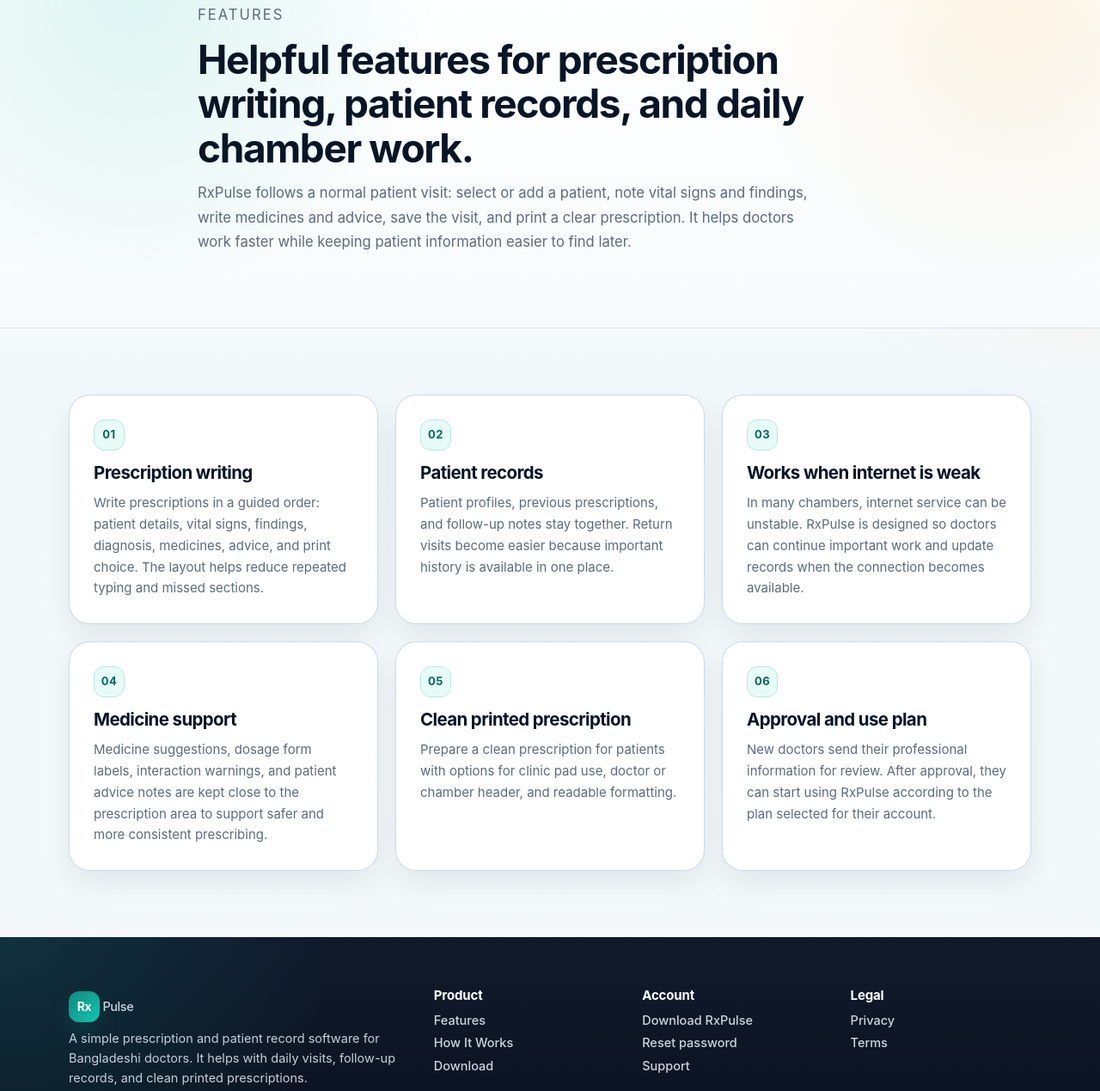
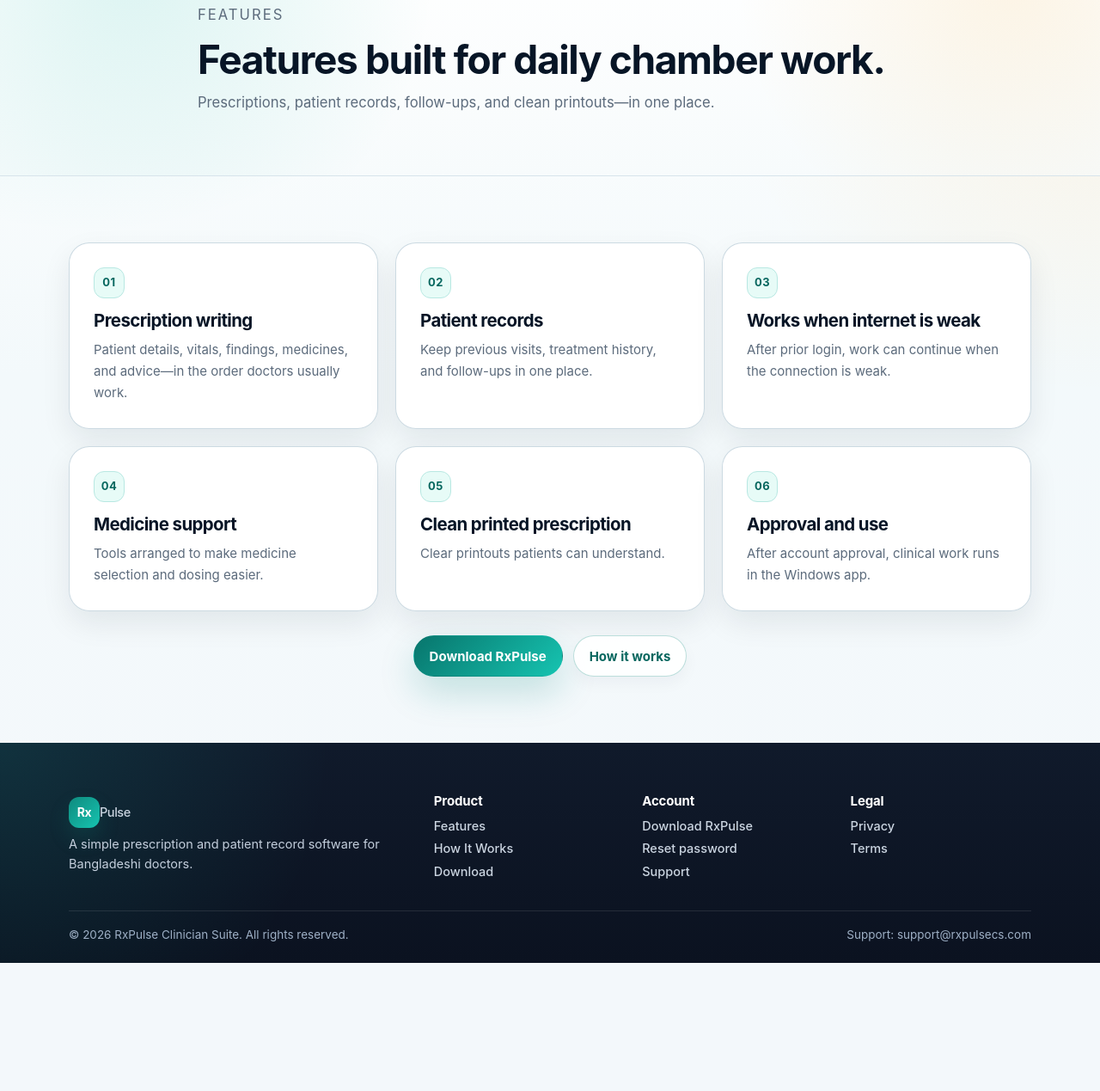
Before and after one commit to mdsjnshaikh-prog/rxpulsecs-website, a plain HTML site: page features.html in a window 1280 px wide. Shown: the part 140-1409 px from the top of the page at 86% size. After the commit the page ends 1260 px from the top, so only its background shows below. Drawn offline with Linux system fonts and the light colour scheme.

Commit message:
UI polish: Features — compact hero, tighter sections, cache-bust

```diff
--- a/features.html
+++ b/features.html
@@ -1,31 +1,26 @@
 <!DOCTYPE html>
-
 <html lang="en">
 <head>
 <meta charset="utf-8"/>
 <meta content="width=device-width, initial-scale=1.0" name="viewport"/>
-<title>Features | RxPulse Clinician Suite</title>
+<title data-title-en="Features | RxPulse Clinician Suite" data-title-bn="ফিচার | RxPulse Clinician Suite">Features | RxPulse Clinician Suite</title>
 <meta content="Simple features for doctors: prescription writing, patient records, follow-up notes, medicine support, and clean printed prescriptions." name="description"/>
 <link href="https://www.rxpulsecs.com/features.html" rel="canonical"/>
-<link href="/design-tokens.css?v=20260803-design-tokens-v1" rel="stylesheet"/>
-<link href="/ui-components.css?v=20260803-design-tokens-v1" rel="stylesheet"/>
-<link href="/styles.css?v=20260803-design-tokens-v1" rel="stylesheet"/>
+<link href="/design-tokens.css?v=20260805-ui-polish" rel="stylesheet"/>
+<link href="/ui-components.css?v=20260805-ui-polish" rel="stylesheet"/>
+<link href="/styles.css?v=20260805-ui-polish" rel="stylesheet"/>
 <script defer="" src="/script.js?v=20260803-design-tokens-v1"></script>
 </head>
-<body class="">
+<body>
 <a class="skip-link" href="#main-content">Skip to main content</a>
 <header class="site-header">
 <div class="container nav">
-<a aria-label="RxPulse home" class="brand" href="/index.html">
-<span class="brand-mark">Rx</span>
-<span>Pulse</span>
-</a>
-<button aria-label="Switch language" class="lang-toggle mobile-lang-toggle" data-language-toggle="" type="button">বাংলা</button><button aria-controls="site-nav" aria-expanded="false" aria-label="Open menu" class="nav-toggle" type="button">
-<span></span><span></span><span></span>
-</button>
+<a aria-label="RxPulse home" class="brand" href="/index.html"><span class="brand-mark">Rx</span><span>Pulse</span></a>
+<button aria-label="Switch language" class="lang-toggle mobile-lang-toggle" data-language-toggle="" type="button">বাংলা</button>
+<button aria-controls="site-nav" aria-expanded="false" aria-label="Open menu" class="nav-toggle" type="button"><span></span><span></span><span></span></button>
 <nav aria-label="Primary navigation" class="site-nav" id="site-nav">
 <a data-bn="হোম" data-en="Home" href="/index.html">Home</a>
-<a data-bn="ফিচার" data-en="Features" href="/features.html">Features</a>
+<a data-bn="ফিচার" data-en="Features" href="/features.html" aria-current="page">Features</a>
 <a data-bn="কীভাবে কাজ করে" data-en="How It Works" href="/workflow.html">How It Works</a>
 <a data-bn="ডাউনলোড" data-en="Download" href="/download.html">Download</a>
 <a data-bn="সাপোর্ট" data-en="Support" href="/support.html">Support</a>
@@ -35,54 +30,63 @@
 </div>
 </header>
 <main id="main-content">
-<section class="page-hero">
+<section class="page-hero page-hero--compact">
 <div class="container narrow">
 <p class="eyebrow" data-bn="ফিচার" data-en="Features">Features</p>
-<h1 data-bn="প্রেসক্রিপশন লেখা, রোগীর রেকর্ড রাখা এবং দৈনন্দিন চেম্বার কাজের জন্য সহায়ক ফিচার।" data-en="Helpful features for prescription writing, patient records, and daily chamber work.">Helpful features for prescription writing, patient records, and daily chamber work.</h1>
-<p data-bn="RxPulse একটি সাধারণ রোগী দেখার ধাপ অনুসরণ করে—রোগী নির্বাচন বা নতুন রোগী যোগ করা, vital signs ও findings লেখা, ওষুধ ও পরামর্শ দেওয়া, ভিজিট সংরক্ষণ করা এবং পরিষ্কার প্রেসক্রিপশন প্রিন্ট করা। এতে কাজ দ্রুত হয় এবং পরে রোগীর তথ্য খুঁজে পাওয়া সহজ হয়।" data-en="RxPulse follows a normal patient visit: select or add a patient, note vital signs and findings, write medicines and advice, save the visit, and print a clear prescription. It helps doctors work faster while keeping patient information easier to find later.">RxPulse follows a normal patient visit: select or add a patient, note vital signs and findings, write medicines and advice, save the visit, and print a clear prescription. It helps doctors work faster while keeping patient information easier to find later.</p>
+<h1 data-bn="দৈনন্দিন চেম্বার কাজের জন্য সহায়ক ফিচার।" data-en="Features built for daily chamber work.">Features built for daily chamber work.</h1>
+<p class="page-hero-lead" data-bn="প্রেসক্রিপশন, রোগীর রেকর্ড, ফলো-আপ ও পরিষ্কার প্রিন্ট—এক জায়গায়।" data-en="Prescriptions, patient records, follow-ups, and clean printouts—in one place.">Prescriptions, patient records, follow-ups, and clean printouts—in one place.</p>
 </div>
 </section>
-<section class="section">
+<section class="section section--tight">
 <div class="container feature-grid">
-<article class="feature-card"><span>01</span><h2 data-bn="প্রেসক্রিপশন লেখা" data-en="Prescription writing">Prescription writing</h2><p data-bn="রোগীর তথ্য, vital signs, findings, diagnosis, ওষুধ, পরামর্শ এবং প্রিন্ট অপশন ধাপে ধাপে সাজানো থাকে। এতে বারবার টাইপ করা কমে এবং গুরুত্বপূর্ণ অংশ বাদ পড়ার ঝুঁকি কমে।" data-en="Write prescriptions in a guided order: patient details, vital signs, findings, diagnosis, medicines, advice, and print choice. The layout helps reduce repeated typing and missed sections.">Write prescriptions in a guided order: patient details, vital signs, findings, diagnosis, medicines, advice, and print choice. The layout helps reduce repeated typing and missed sections.</p></article>
-<article class="feature-card"><span>02</span><h2 data-bn="রোগীর রেকর্ড" data-en="Patient records">Patient records</h2><p data-bn="রোগীর প্রোফাইল, আগের প্রেসক্রিপশন এবং ফলো-আপ নোট একসঙ্গে থাকে। ফলে পরের ভিজিটে গুরুত্বপূর্ণ ইতিহাস সহজে দেখা যায়।" data-en="Patient profiles, previous prescriptions, and follow-up notes stay together. Return visits become easier because important history is available in one place.">Patient profiles, previous prescriptions, and follow-up notes stay together. Return visits become easier because important history is available in one place.</p></article>
-<article class="feature-card"><span>03</span><h2 data-bn="ইন্টারনেট দুর্বল হলেও সহায়ক" data-en="Works when internet is weak">Works when internet is weak</h2><p data-bn="অনেক চেম্বারে ইন্টারনেট স্থির থাকে না। RxPulse এমনভাবে তৈরি যাতে ডাক্তাররা প্রয়োজনীয় কাজ চালিয়ে যেতে পারেন এবং সংযোগ পাওয়া গেলে রেকর্ড আপডেট করতে পারেন।" data-en="In many chambers, internet service can be unstable. RxPulse is designed so doctors can continue important work and update records when the connection becomes available.">In many chambers, internet service can be unstable. RxPulse is designed so doctors can continue important work and update records when the connection becomes available.</p></article>
-<article class="feature-card"><span>04</span><h2 data-bn="ওষুধ সংক্রান্ত সহায়তা" data-en="Medicine support">Medicine support</h2><p data-bn="ওষুধের নামের সাজেশন, dosage form label, interaction warning এবং patient advice প্রেসক্রিপশন লেখার জায়গার কাছেই থাকে, যাতে prescribing আরও গোছানো ও নিরাপদ হয়।" data-en="Medicine suggestions, dosage form labels, interaction warnings, and patient advice notes are kept close to the prescription area to support safer and more consistent prescribing.">Medicine suggestions, dosage form labels, interaction warnings, and patient advice notes are kept close to the prescription area to support safer and more consistent prescribing.</p></article>
-<article class="feature-card"><span>05</span><h2 data-bn="পরিষ্কার প্রিন্টেড প্রেসক্রিপশন" data-en="Clean printed prescription">Clean printed prescription</h2><p data-bn="রোগীর জন্য পরিষ্কার প্রেসক্রিপশন তৈরি করুন—ক্লিনিক প্যাড, ডাক্তার বা চেম্বার হেডার এবং সহজে পড়ার মতো ফরম্যাটসহ।" data-en="Prepare a clean prescription for patients with options for clinic pad use, doctor or chamber header, and readable formatting.">Prepare a clean prescription for patients with options for clinic pad use, doctor or chamber header, and readable formatting.</p></article>
-<article class="feature-card"><span>06</span><h2 data-bn="অনুমোদন ও ব্যবহার পরিকল্পনা" data-en="Approval and use plan">Approval and use plan</h2><p data-bn="নতুন ডাক্তার পেশাগত তথ্য যাচাইয়ের জন্য পাঠান। অনুমোদনের পর অ্যাকাউন্টের নির্ধারিত plan অনুযায়ী RxPulse ব্যবহার শুরু করা যায়।" data-en="New doctors send their professional information for review. After approval, they can start using RxPulse according to the plan selected for their account.">New doctors send their professional information for review. After approval, they can start using RxPulse according to the plan selected for their account.</p></article>
+<article class="feature-card"><span>01</span>
+<h2 data-bn="প্রেসক্রিপশন লেখা" data-en="Prescription writing">Prescription writing</h2>
+<p data-bn="রোগীর তথ্য, vitals, findings, ওষুধ ও পরামর্শ—ডাক্তারদের সাধারণ ধাপ অনুযায়ী।" data-en="Patient details, vitals, findings, medicines, and advice—in the order doctors usually work.">Patient details, vitals, findings, medicines, and advice—in the order doctors usually work.</p>
+</article>
+<article class="feature-card"><span>02</span>
+<h2 data-bn="রোগীর রেকর্ড" data-en="Patient records">Patient records</h2>
+<p data-bn="আগের ভিজিট, চিকিৎসা ইতিহাস ও ফলো-আপ এক জায়গায় রাখুন।" data-en="Keep previous visits, treatment history, and follow-ups in one place.">Keep previous visits, treatment history, and follow-ups in one place.</p>
+</article>
+<article class="feature-card"><span>03</span>
+<h2 data-bn="দুর্বল ইন্টারনেটে সহায়ক" data-en="Works when internet is weak">Works when internet is weak</h2>
+<p data-bn="আগের লগইনের পর দুর্বল কানেকশনেও কাজ চালিয়ে যেতে সাহায্য করে।" data-en="After prior login, work can continue when the connection is weak.">After prior login, work can continue when the connection is weak.</p>
+</article>
+<article class="feature-card"><span>04</span>
+<h2 data-bn="ওষুধ সংক্রান্ত সহায়তা" data-en="Medicine support">Medicine support</h2>
+<p data-bn="ওষুধ নির্বাচন ও ডোজ লেখা সহজ রাখার জন্য সাজানো টুল।" data-en="Tools arranged to make medicine selection and dosing easier.">Tools arranged to make medicine selection and dosing easier.</p>
+</article>
+<article class="feature-card"><span>05</span>
+<h2 data-bn="পরিষ্কার প্রিন্টেড প্রেসক্রিপশন" data-en="Clean printed prescription">Clean printed prescription</h2>
+<p data-bn="রোগীদের জন্য সহজবোধ্য প্রিন্ট কপি।" data-en="Clear printouts patients can understand.">Clear printouts patients can understand.</p>
+</article>
+<article class="feature-card"><span>06</span>
+<h2 data-bn="অনুমোদন ও ব্যবহার" data-en="Approval and use">Approval and use</h2>
+<p data-bn="অ্যাকাউন্ট approval-এর পর clinical কাজ Windows অ্যাপে চলে।" data-en="After account approval, clinical work runs in the Windows app.">After account approval, clinical work runs in the Windows app.</p>
+</article>
+</div>
+<div class="actions" style="margin-top:28px;justify-content:center">
+<a class="button primary" href="/download.html" data-bn="ডাউনলোড" data-en="Download RxPulse">Download RxPulse</a>
+<a class="button secondary" href="/workflow.html" data-bn="কীভাবে কাজ করে" data-en="How it works">How it works</a>
+</div>
 </div>
 </section>
 </main>
 <footer class="site-footer">
 <div class="container footer-grid">
 <div>
-<a aria-label="RxPulse home" class="brand footer-brand" href="/index.html">
-<span class="brand-mark">Rx</span>
-<span>Pulse</span>
-</a>
-<p data-bn="বাংলাদেশি ডাক্তারদের জন্য সহজ প্রেসক্রিপশন ও রোগীর রেকর্ড সফটওয়্যার। দৈনন্দিন চেম্বার ভিজিট, ফলো-আপ রেকর্ড এবং পরিষ্কার প্রিন্টেড প্রেসক্রিপশনে সহায়তা করে।" data-en="A simple prescription and patient record software for Bangladeshi doctors. It helps with daily visits, follow-up records, and clean printed prescriptions.">A simple prescription and patient record software for Bangladeshi doctors. It helps with daily visits, follow-up records, and clean printed prescriptions.</p>
+<a aria-label="RxPulse home" class="brand footer-brand" href="/index.html"><span class="brand-mark">Rx</span><span>Pulse</span></a>
+<p data-bn="বাংলাদেশি ডাক্তারদের জন্য সহজ প্রেসক্রিপশন ও রোগীর রেকর্ড সফটওয়্যার।" data-en="A simple prescription and patient record software for Bangladeshi doctors.">A simple prescription and patient record software for Bangladeshi doctors.</p>
 </div>
-<div>
-<h3 data-bn="প্রোডাক্ট" data-en="Product">Product</h3>
-<a data-bn="ফিচার" data-en="Features" href="/features.html">Features</a>
-<a data-bn="কীভাবে কাজ করে" data-en="How It Works" href="/workflow.html">How It Works</a>
-<a data-bn="ডাউনলোড" data-en="Download" href="/download.html">Download</a>
-</div>
-<div>
-<h3 data-bn="অ্যাকাউন্ট" data-en="Account">Account</h3>
-<a data-bn="RxPulse ডাউনলোড" data-en="Download RxPulse" href="/download.html">Download RxPulse</a>
-<a data-bn="পাসওয়ার্ড রিসেট" data-en="Reset password" href="/forgot-password.html">Reset password</a>
-<a data-bn="সাপোর্ট" data-en="Support" href="/support.html">Support</a>
-</div>
-<div>
-<h3 data-bn="আইনি" data-en="Legal">Legal</h3>
-<a data-bn="প্রাইভেসি" data-en="Privacy" href="/privacy.html">Privacy</a>
-<a data-bn="শর্তাবলি" data-en="Terms" href="/terms.html">Terms</a>
-</div>
+<div><h3 data-bn="প্রোডাক্ট" data-en="Product">Product</h3>
+<a href="/features.html">Features</a><a href="/workflow.html">How It Works</a><a href="/download.html">Download</a></div>
+<div><h3 data-bn="অ্যাকাউন্ট" data-en="Account">Account</h3>
+<a href="/download.html">Download RxPulse</a><a href="/forgot-password.html">Reset password</a><a href="/support.html">Support</a></div>
+<div><h3 data-bn="আইনি" data-en="Legal">Legal</h3>
+<a href="/privacy.html">Privacy</a><a href="/terms.html">Terms</a></div>
 </div>
 <div class="container footer-bottom">
 <span>© 2026 RxPulse Clinician Suite. All rights reserved.</span>
-<span data-bn="সাপোর্ট: support@rxpulsecs.com" data-en="Support: support@rxpulsecs.com">Support: support@rxpulsecs.com</span>
+<span>Support: support@rxpulsecs.com</span>
 </div>
 </footer>
 </body>
```
